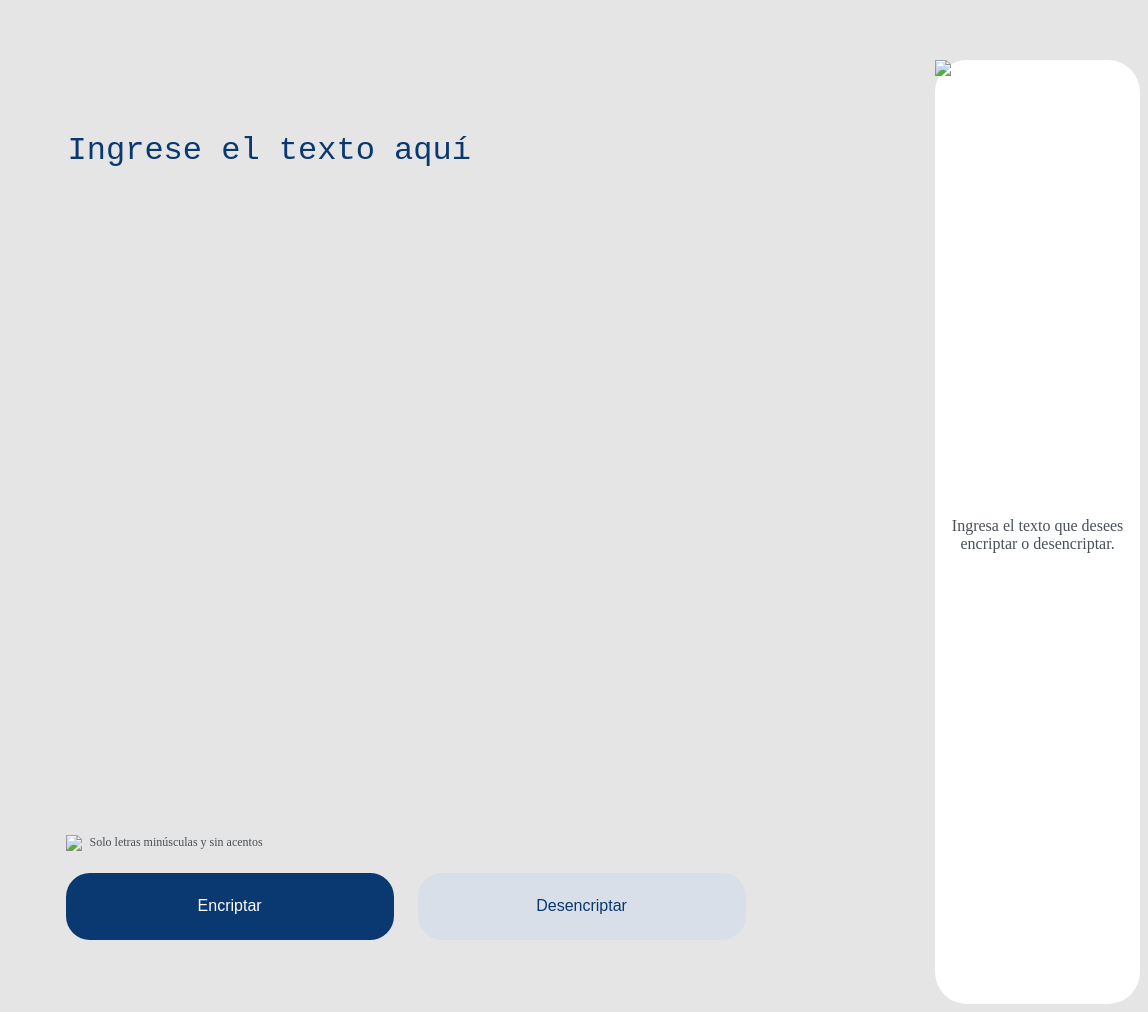
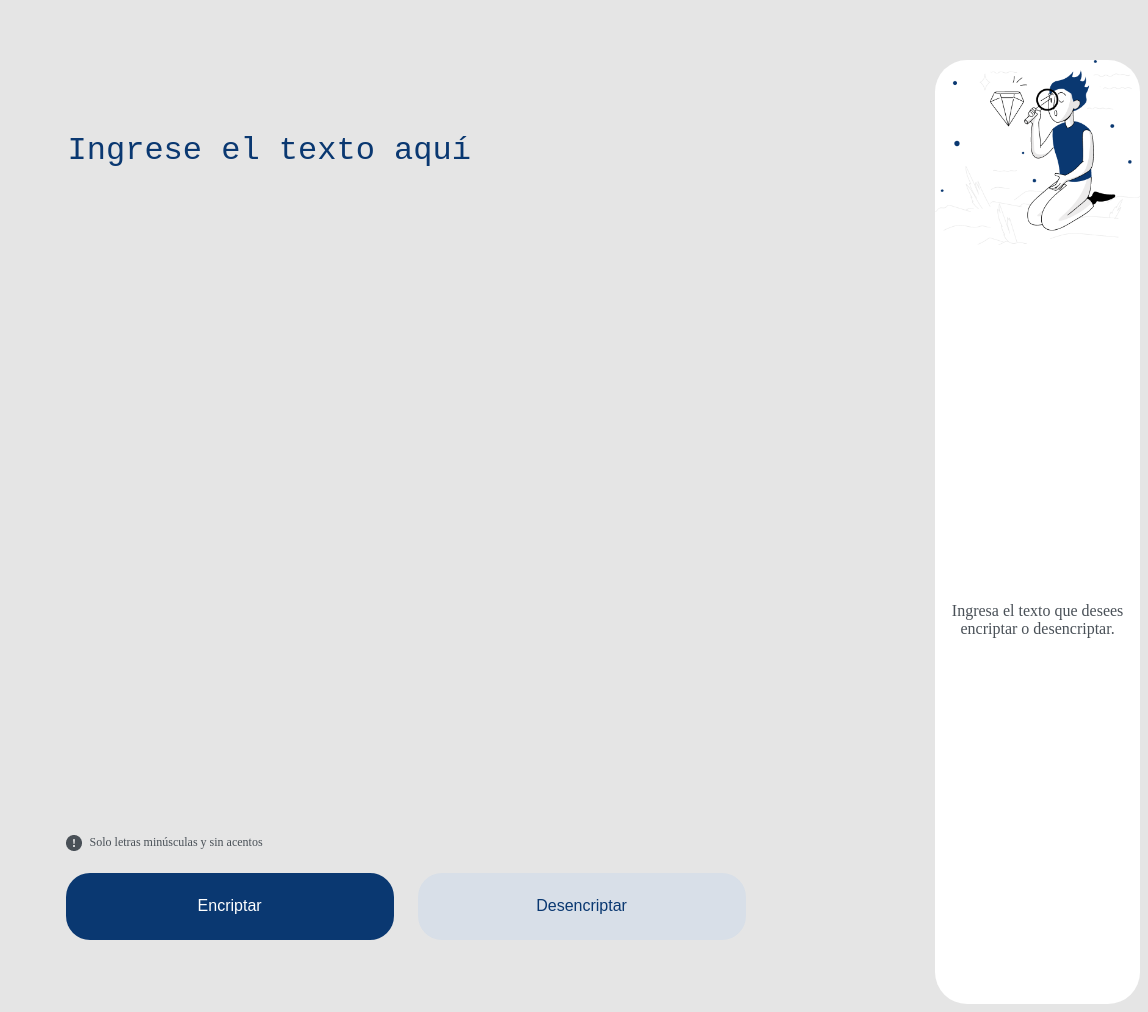
Before and after one commit to Nahum0320/Encriptador-de-texto, a plain HTML site: page index.html in a window 1280 px wide. Shown: the full height of the page, 132-1280 px from the left. Drawn offline with Linux system fonts and the light colour scheme; the site is published under a folder, as on GitHub Pages, so addresses that start at the root find nothing.

Commit message:
Update index.html

```diff
--- a/index.html
+++ b/index.html
@@ -16,7 +16,7 @@
         <div class="encriptador">
             <textarea id="texto1" name="texto" rows="4" cols="50" placeholder="Ingrese el texto aquí"></textarea>
             <p class="texto_minuscula">
-                <img src="/imagenes/Group.png"> Solo letras minúsculas y sin acentos
+                <img src="imagenes/Group.png"> Solo letras minúsculas y sin acentos
             </p>
             <div class="botones">
                 <button class="boton_encriptar">
@@ -30,7 +30,7 @@
 
         <div class="texto_desencriptado">
             <textarea id="texto2" name="texto" rows="4" cols="50" placeholder="Ningún mensaje fue encontrado" hidden></textarea>
-            <img src="/imagenes/Muñeco.png">
+            <img src="imagenes/Muñeco.png">
             <p class="texto_fijo">Ingresa el texto que desees encriptar o desencriptar.</p>
             <div class="botones">
                 <button class="copiar" hidden>Copiar</button>
@@ -38,6 +38,6 @@
         </div>
     </main>
 
-    <script src="/js/encriptador.js"></script>
+    <script src="js/encriptador.js"></script>
 </body>
 </html>
```
